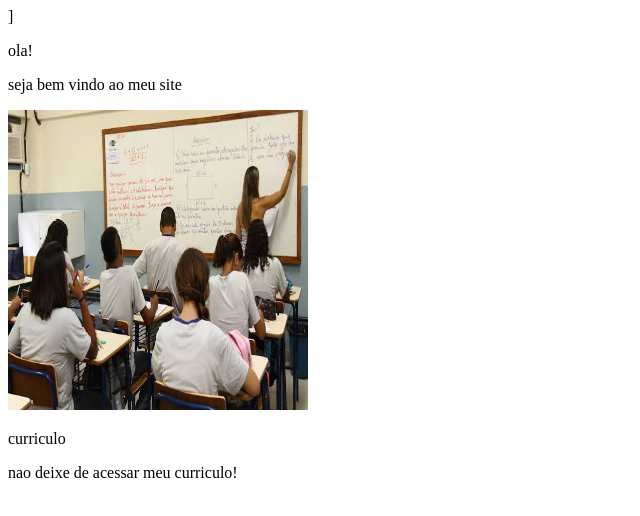
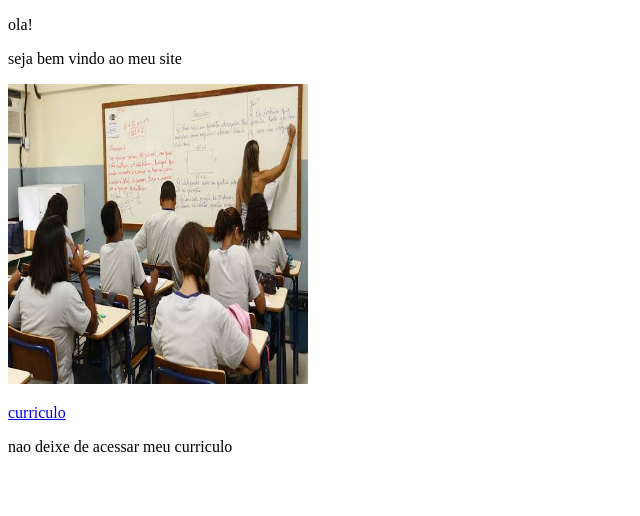
Before and after one commit to xaulin1234/xaulin1234.github.io, a plain HTML site: page index.html in a window 1280 px wide. Shown: the whole page, without its empty margins (0-640 px from the left). Drawn offline with Linux system fonts and the light colour scheme.

Commit message:
atualizaçao index

```diff
--- a/index.html
+++ b/index.html
@@ -1,6 +1,6 @@
 <!doctype html>
 <html>
-<head>]
+<head>
     <meta charset="utf-8"/>
     <title>pagina inicial!</title>
 </head>
@@ -9,7 +9,7 @@
     <p>seja bem vindo ao meu site</p>
     <p><img src="alunos estudiosos.jpeg"
         width="300" height="300"/></p>
-    <p><a href"curriculo.html">curriculo</a></p>
-    <p>nao deixe de acessar meu curriculo!</p>
+    <p><a href="curriculo.html">curriculo</a></p>
+    <p>nao deixe de acessar meu  curriculo</p>
 </body>
 </html>
```
